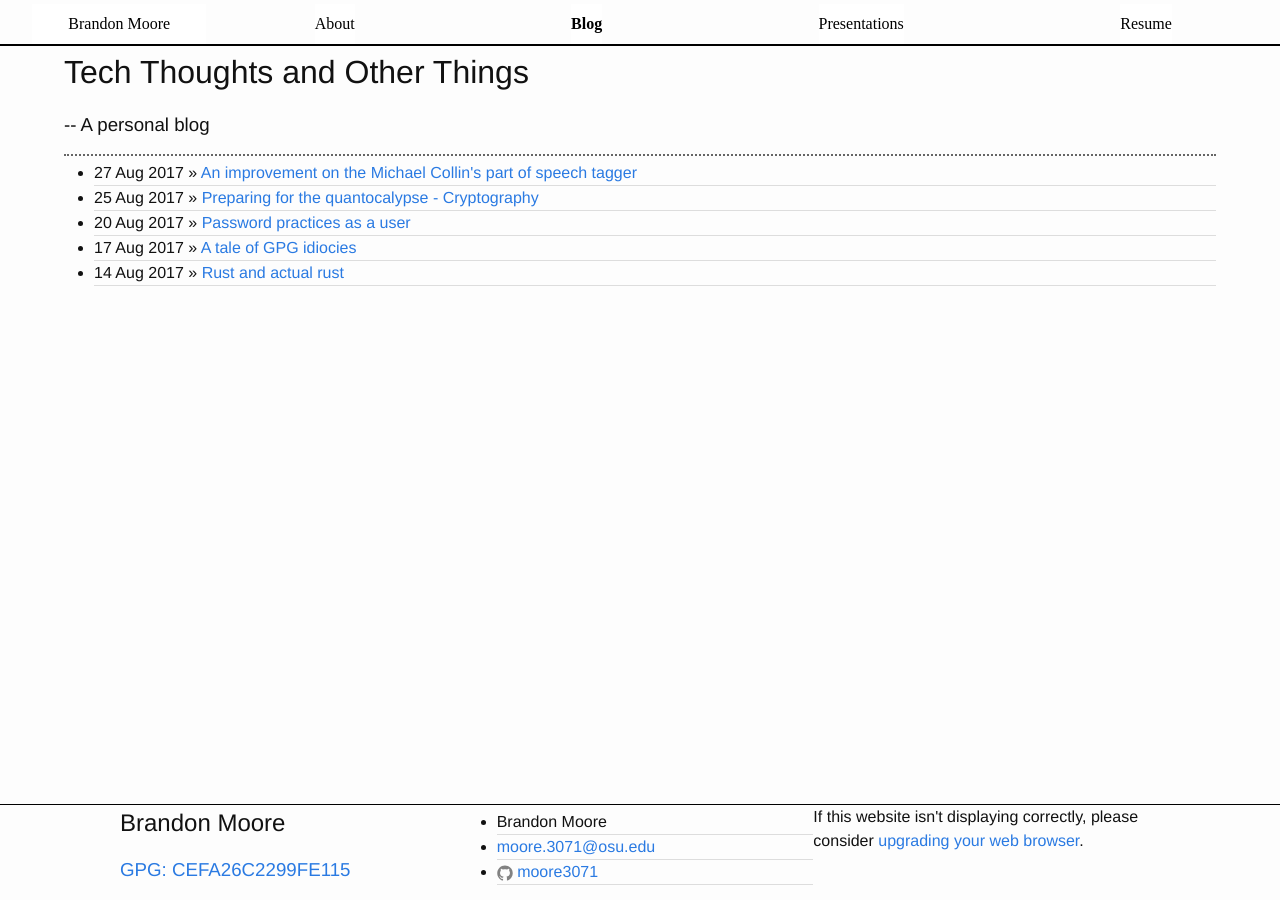
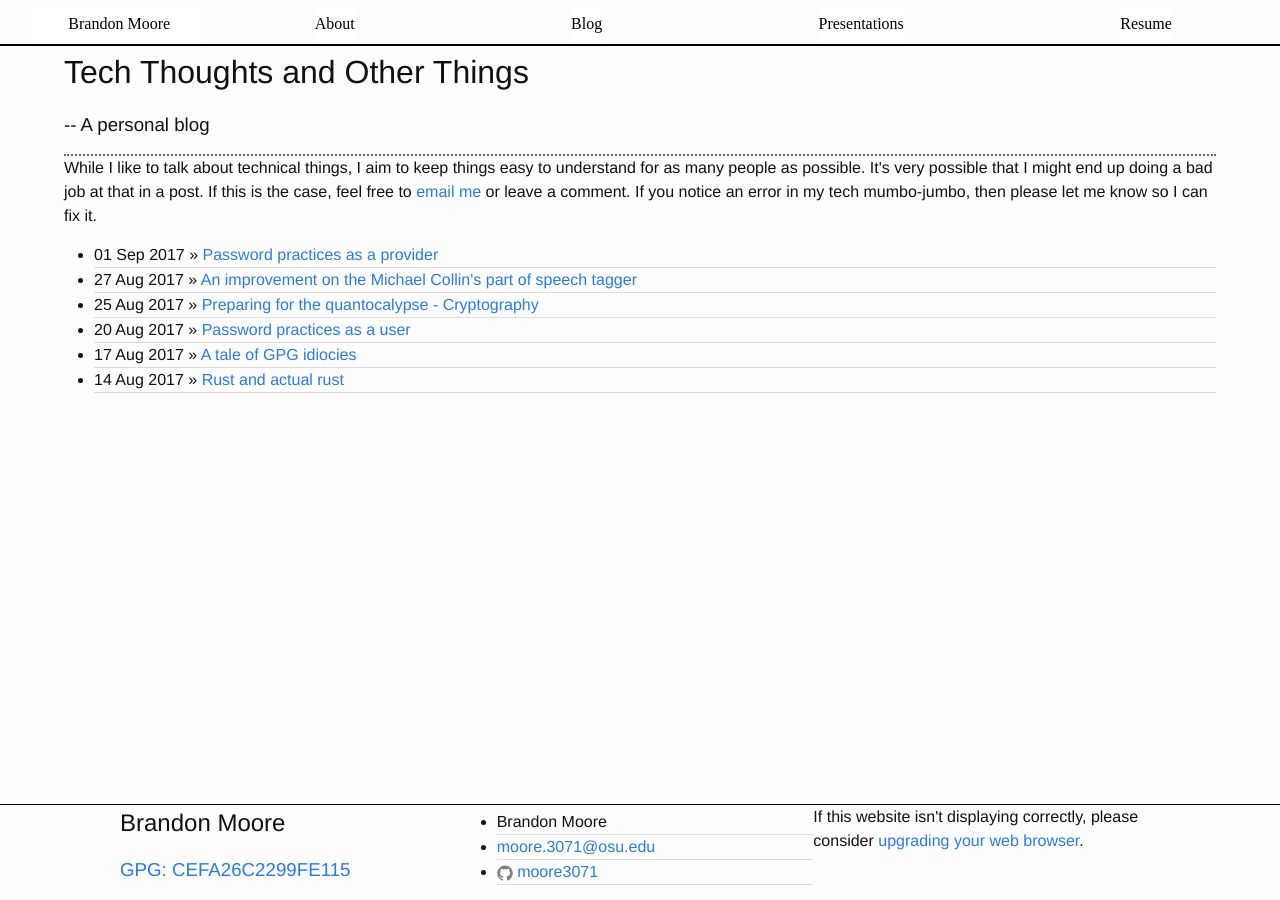
Before and after one commit to moore3071/moore3071.github.io, a Jekyll site: the page built from blog.html, in a window 1280 px wide. Built offline with Jekyll 4.4.1, drawn with Linux system fonts in a browser that asks for light colours; some web fonts are replaced.

Commit message:
Added a blog post on storing passwords

```diff
--- a/_includes/header.html
+++ b/_includes/header.html
@@ -13,8 +13,12 @@
 
         {% for my_page in site.pages %}
           {% if my_page.title %}
-	  <a class="page-link" id="{{ my_page.title }}header" href="{{ my_page.url | prepend: site.baseurl }}">{{ my_page.title }}</a>
-          {% endif %}
+            {% if my_page.display_title %}
+	      <a class="page-link" id="{{ my_page.title }}header" href="{{ my_page.url | prepend: site.baseurl }}">{{ my_page.display_title }}</a>
+	    {% else %}
+              <a class="page-link" id="{{ my_page.title }}header" href="{{ my_page.url | prepend: site.baseurl }}">{{ my_page.title }}</a>
+            {% endif %}
+	  {% endif %}
         {% endfor %}
       <a class="page-link" href="https://moore3071.github.io/resume/resume.pdf">Resume</a>
     </nav>
--- a/blog.html
+++ b/blog.html
@@ -1,6 +1,7 @@
 ---
 layout: page
-title: Blog
+display_title: Blog
+title: Blog - Brandon Moore - Tech Thoughts and Other Things
 permalink: /blog/
 extra_css: blog
 ---
@@ -10,6 +11,9 @@ extra_css: blog
 <h1> Tech Thoughts and Other Things</h1>
 <h3> -- A personal blog </h3>
 </div>
+
+<p> While I like to talk about technical things, I aim to keep things easy to understand for as many people as possible. It's very possible that I might end up doing a bad job at that in a post. If this is the case, feel free to <a href="mailto:moore.3071@osu.edu">email me</a> or leave a comment. If you notice an error in my tech mumbo-jumbo, then please let me know so I can fix it. </p>
+
 <ul>
 {% for post in site.posts %}
   {% if post.categories contains 'blogging'%}
--- a/css/post.scss
+++ b/css/post.scss
@@ -57,7 +57,7 @@ table {
 }
 .bordered-table {
 	border-collapse: collapse;
-	td {
+	td,th {
 		border: 1px black solid;
 	}
 }
--- a/index.html
+++ b/index.html
@@ -17,7 +17,11 @@ extra_css: index
 			{% for my_page in site.pages %}
 			{% if my_page.title %}
 			<div class="nav-container">
+			  {% if my_page.display_title %}
+			  	<a href="{{ my_page.url | prepend: site.baseurl }}">{{ my_page.display_title }}</a>
+			  {% else %}
 				<a href="{{ my_page.url | prepend: site.baseurl }}">{{ my_page.title }}</a>
+			  {% endif %}
 			</div>
 			{% endif %}
 			{% endfor %}
```
Also changed, not shown: _posts/2017-08-24-how-passwords-are-stored.md (added, +113 -0 lines).
